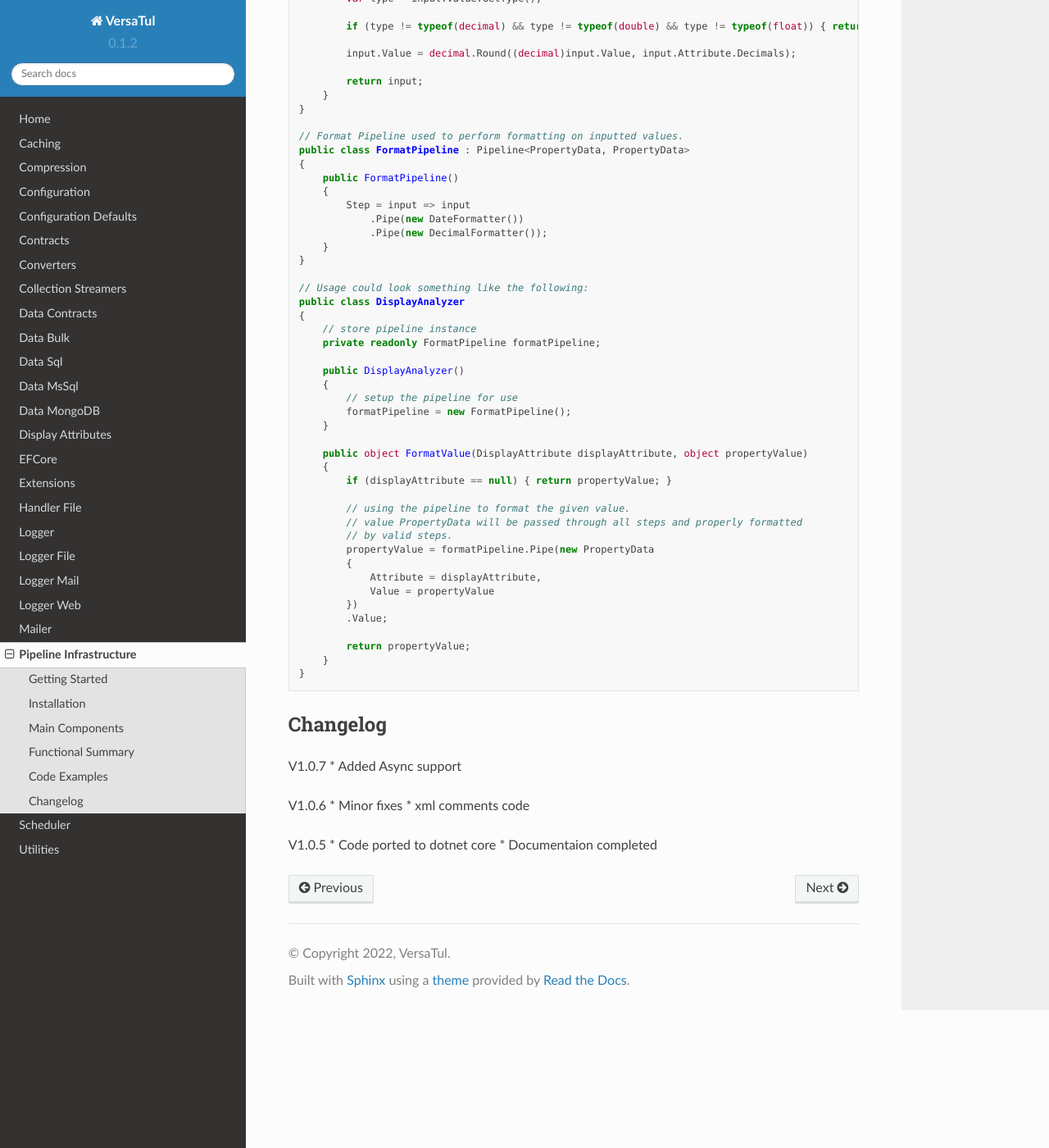
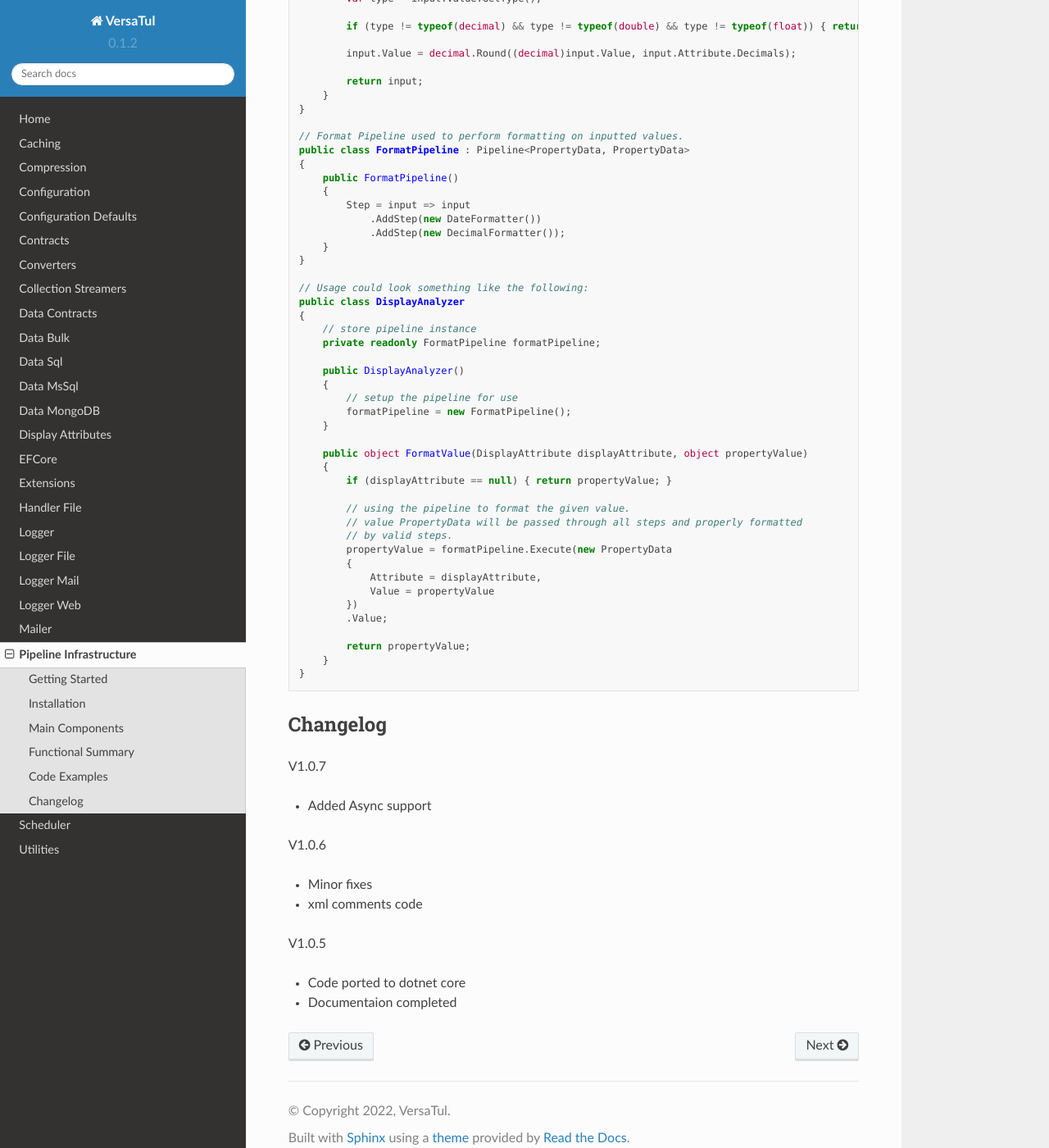
Before and after one commit to BjornWilliams/DocsVersaTul, a Sphinx documentation site: the page built from docs/source/pipeline-infrastructure.rst, in a window 1280 px wide and 1400 px high, scrolled down 3125 px. Shown: the whole window at 82% size. Built offline with Sphinx 7.4.7 and the Read the Docs theme 2.0.0, drawn with Linux system fonts in a browser that asks for light colours; some of the changed text lies outside the part shown.

Commit message:
Update pipeline-infrastructure.rst
code fixes

```diff
--- a/docs/source/pipeline-infrastructure.rst
+++ b/docs/source/pipeline-infrastructure.rst
@@ -25,8 +25,8 @@
 Functional Summary
 ------------------
 #. **TOut ISteps<TIn, TOut>.Execute(TIn input);** : Steps implementing this method would perform processing on the input type{TIn}.
-#. **Func<TIn, TOut> Pipeline<TIn, TOut>.Pipe** : Property on the Pipeline that gets the starting step associated with this pipeline.
-#. **TOut PipelineExtensions.Pipe<TIn, TOut>(this TIn input, IStep<T, U> step)** : An extension method for Providing an easy way of extending objects with pipeline steps.
+#. **Func<TIn, TOut> Pipeline<TIn, TOut>.Step** : Property on the Pipeline that gets the starting step associated with this pipeline.
+#. **TOut PipelineExtensions.AddStep<TIn, TOut>(this TIn input, IStep<T, U> step)** : An extension method for Providing an easy way of extending objects with pipeline steps.
 
 Code Examples
 -------------
@@ -86,11 +86,11 @@
     {
         public CompoundPipeline()
         {
-            Pipe = input => input
-                .Pipe(new AnInitialStep())
-                .Pipe(new InnerPipeline()) //InnerPipeline used by CompoundPipeline
-                .Pipe(new IntToStringStep())
-                .Pipe(new DoSomethingWithAStringStep());
+            Step = input => input
+                .AddStep(new AnInitialStep())
+                .AddStep(new InnerPipeline()) //InnerPipeline used by CompoundPipeline
+                .AddStep(new IntToStringStep())
+                .AddStep(new DoSomethingWithAStringStep());
         }
     }
 
@@ -99,10 +99,10 @@
     {
         public InnerPipeline()
         {
-            Pipe = input => input
-            .Pipe(new DoSomethingWithAnIntegerStep())
-            .Pipe(new SomethingElseWithAnIntegerStep())
-            .Pipe(new OptionalStep<int, int>(i => i > 5, new AddOneStep()));
+            Step = input => input
+            .AddStep(new DoSomethingWithAnIntegerStep())
+            .AddStep(new SomethingElseWithAnIntegerStep())
+            .AddStep(new OptionalStep<int, int>(i => i > 5, new AddOneStep()));
         }
     }
 
@@ -170,8 +170,8 @@
         public FormatPipeline()
         {
             Step = input => input
-                .Pipe(new DateFormatter())
-                .Pipe(new DecimalFormatter());
+                .AddStep(new DateFormatter())
+                .AddStep(new DecimalFormatter());
         }
     }
 
@@ -194,7 +194,7 @@
             // using the pipeline to format the given value.
             // value PropertyData will be passed through all steps and properly formatted
             // by valid steps.
-            propertyValue = formatPipeline.Pipe(new PropertyData
+            propertyValue = formatPipeline.Execute(new PropertyData
             {
                 Attribute = displayAttribute,
                 Value = propertyValue
@@ -211,12 +211,15 @@
 -------------
 
 V1.0.7
+
 * Added Async support
 
 V1.0.6
+
 * Minor fixes
 * xml comments code
 
 V1.0.5
+
 * Code ported to dotnet core
 * Documentaion completed
```
